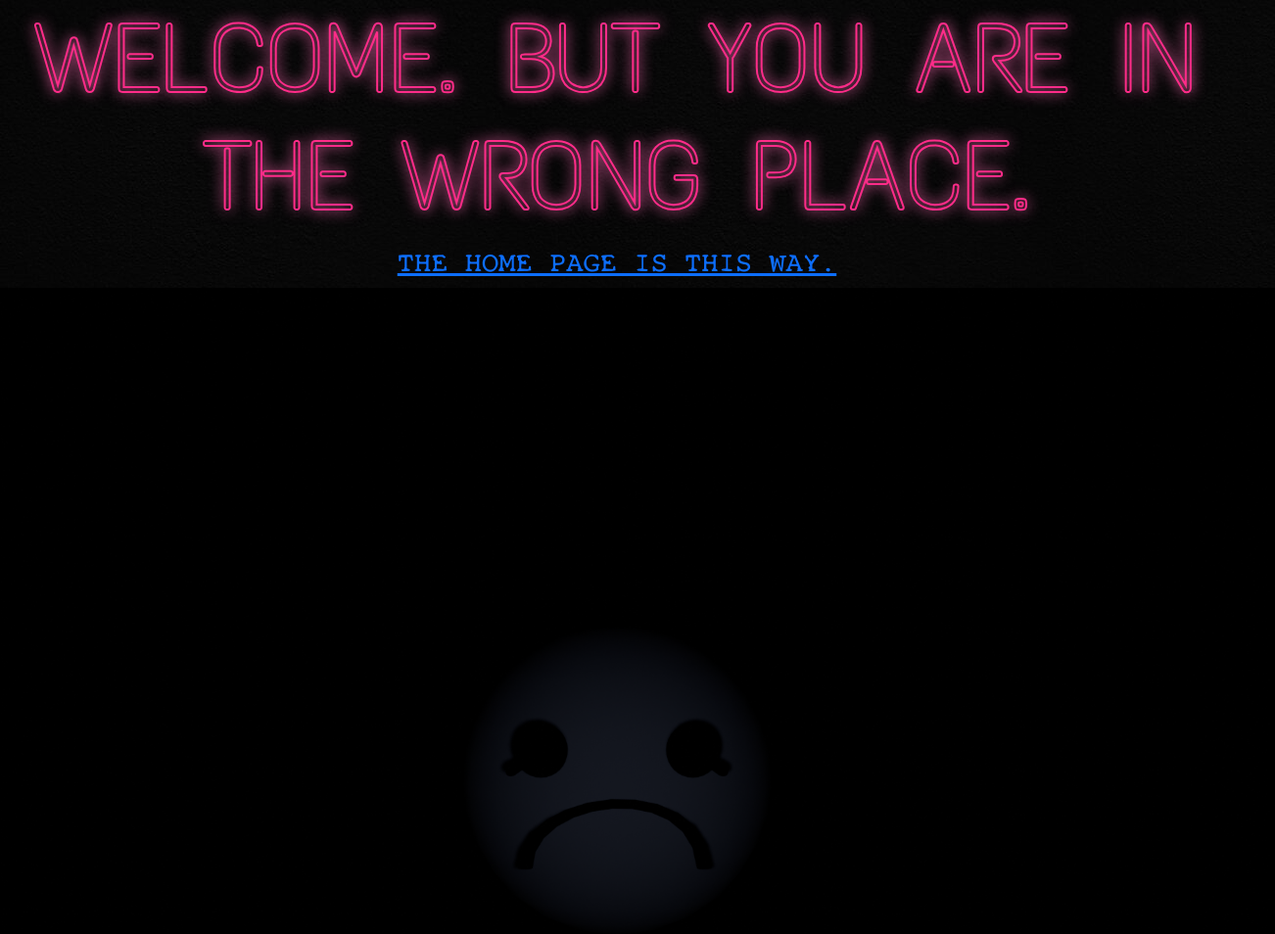
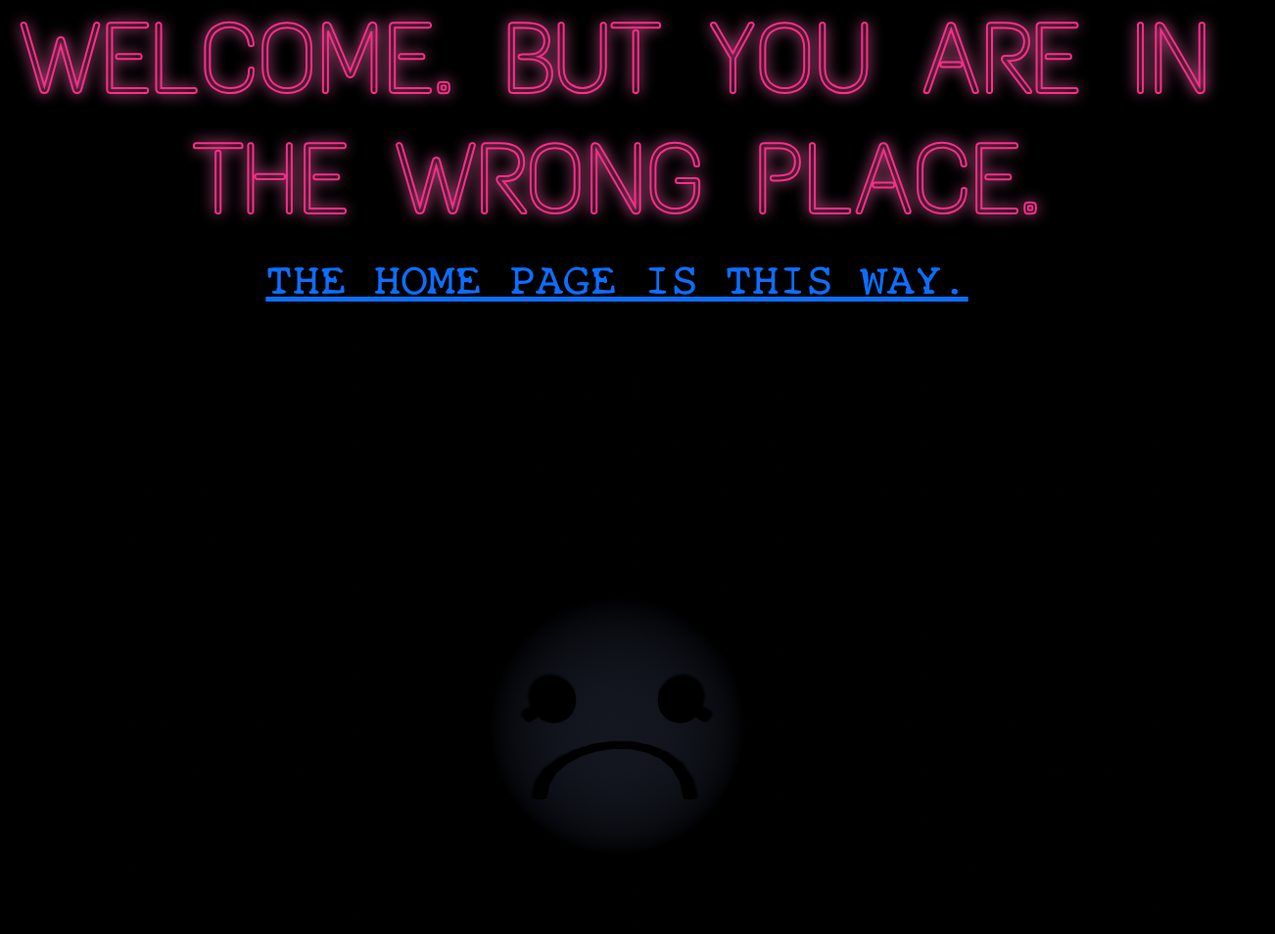
Before and after one commit to ChongJingWei/22024709portfolio, a plain HTML site: page index.html in a window 1280 px wide. Shown: the whole page at 98% size, 1302 px wide, since content can reach past the window. Drawn offline with nearby package versions, Linux system fonts and the light colour scheme; files whose address does not match are found by name.

Commit message:
Index page fix

```diff
--- a/index.html
+++ b/index.html
@@ -20,7 +20,7 @@ and open the template in the editor.
         <title>DEAR HEARTS</title>
 
     </head>
-    <body style="background: url('/22024709portfolio/images/black.jpg')">
+    <body style="background: url(''); background-color:black;">
 
 <!--My stupid Navigation bar-->
  <!----------------------------------------------------------------------------------------------------------------------------------->
@@ -92,12 +92,15 @@ and open the template in the editor.
   <!--NAVIGATION BAR END---------------->
 
 <div class="content-container">
-    <div class="text-container">
-        <h2 class="NeonText_white" class="NeonText_white" style="text-align: center; font-size: 100px; color:#FF2C89; text-shadow: 0 0 15px rgba(255, 105, 180, 1); -webkit-text-stroke: 2px #FF2C89; text-stroke: 1px #FF2C89;;">WELCOME. BUT YOU ARE IN THE WRONG PLACE.</h2>
-        <h2 class="Stalker2Text"><a href="homepage.html">THE HOME PAGE IS THIS WAY.</a></h2>
-        <img src="images/unsmile.png" width="1344" height="756"  style="display: block; margin: 0 auto;">
+    <div class="text-container" style="text-align: center;">
+        <h2 class="NeonText_white" style="font-size: 8vw; color: #FF2C89; text-shadow: 0 0 15px rgba(255, 105, 180, 1); -webkit-text-stroke: 2px #FF2C89; text-stroke: 1px #FF2C89;">WELCOME. BUT YOU ARE IN THE WRONG PLACE.</h2>
+        <h2 class="Stalker2Text" style="font-size: 4vw;"><a href="homepage.html">THE HOME PAGE IS THIS WAY.</a></h2>
+        <div class="container">
+            <img src="images/unsmile.png" class="img-fluid" alt="Unsmile Image" style="display: block; margin: 0 auto;">
+        </div>
     </div>
 </div>
 
+
     </body>
 </html>
```
